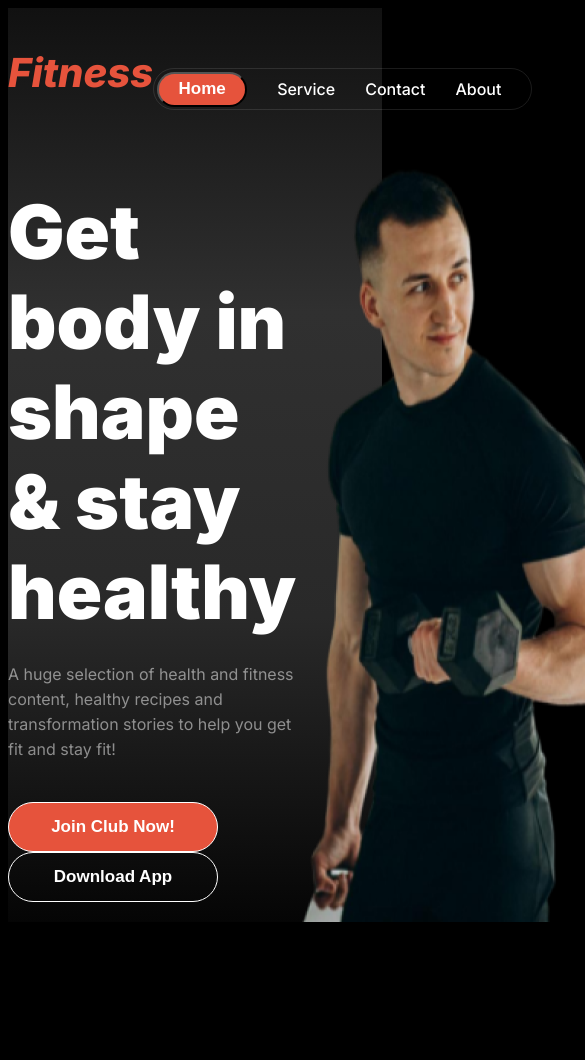
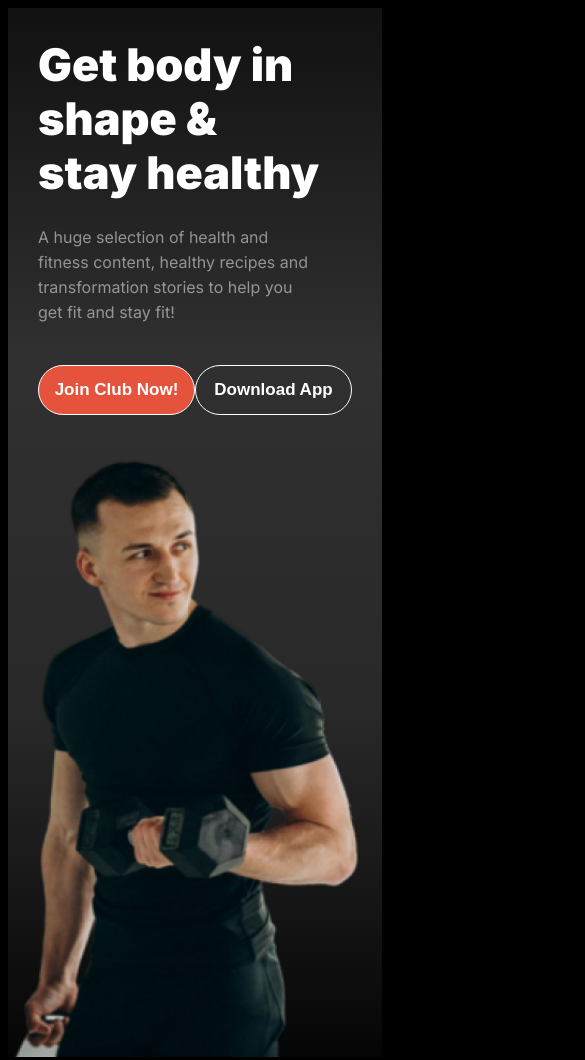
Before and after one commit to humairamunmun/2nd-assignment, a plain HTML site: page index.html in a window 390 px wide. Shown: the top 1060 px of the page, 585 px wide, since content can reach past the window. Before the commit the page ends 930 px from the top, so only its background shows below. Drawn offline with Linux system fonts and the light colour scheme.

Commit message:
made banner section responsive except navbar

```diff
--- a/index.html
+++ b/index.html
@@ -23,7 +23,7 @@
                     healthy</h1>
                 <p>A huge selection of health and fitness content, healthy recipes
                     and transformation stories to help you get fit and stay fit!</p>
-                <div>
+                <div class="banner-button display-flex">
                     <button class="btn-primary">Join Club Now!</button>
                     <button class="btn-download">Download App</button>
                 </div>
--- a/styles/design.css
+++ b/styles/design.css
@@ -22,7 +22,7 @@ body{
 }
 .btn-primary{
     height: 50px;
-    width: 210px;
+    width: 180px;
     border-radius: 45px;
     color: rgb(255, 255, 255);
     font-size: 17px;
@@ -87,7 +87,7 @@ p{
 }
 .btn-download{
     height: 50px;
-    width: 210px;
+    width: 180px;
     border-radius: 45px;
     color: rgb(255, 255, 255);
     font-size: 17px;
@@ -100,16 +100,43 @@ p{
     justify-content: space-between;
 }
 .banner-content{
-    max-width: 580px;
+    max-width: 480px;
     margin-bottom: 20px;
 }
 .banner-content h1{
-    font-size: 75px;
+    font-size: 60px;
     line-height: 120%;
     font-weight: 900;
+    width: 80%;
     margin-bottom: 25px;
 }
 .navbar, .banner{
     max-width: 1440px;
     margin: 0 auto;
 }
+
+
+
+/* responsive media query */
+@media screen and (max-width: 576px) {
+    .banner{
+        flex-direction: column;
+    }
+    .nav-links, .navbar{
+        display: none;
+    }
+    .banner-content h1{
+        width: 285px;
+        font-size: 45px;
+    }
+    .banner-content p{
+        width: 270px;
+    }
+    .banner-button{
+        justify-content: space-around;
+    }
+    .navbar, .banner-content{
+        margin-left: 30px;
+        margin-right: 30px;
+    }
+}
```
